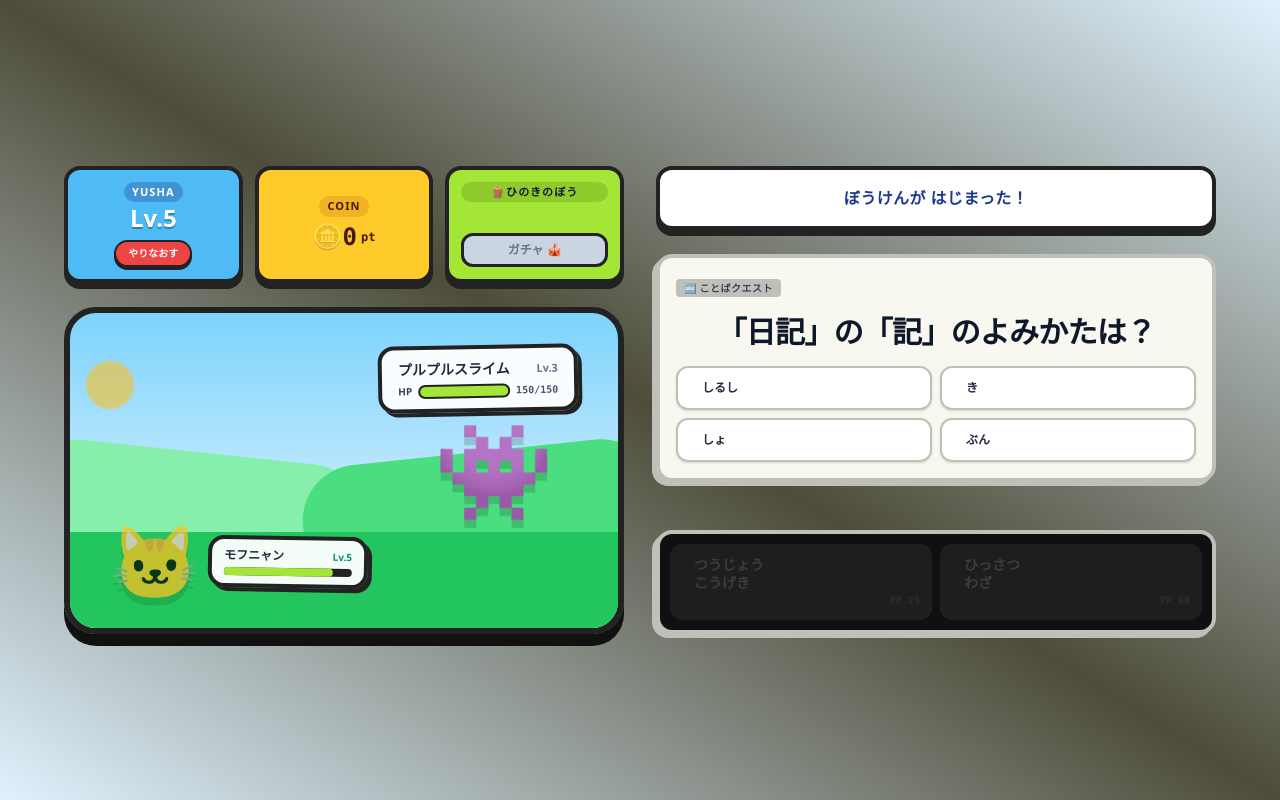
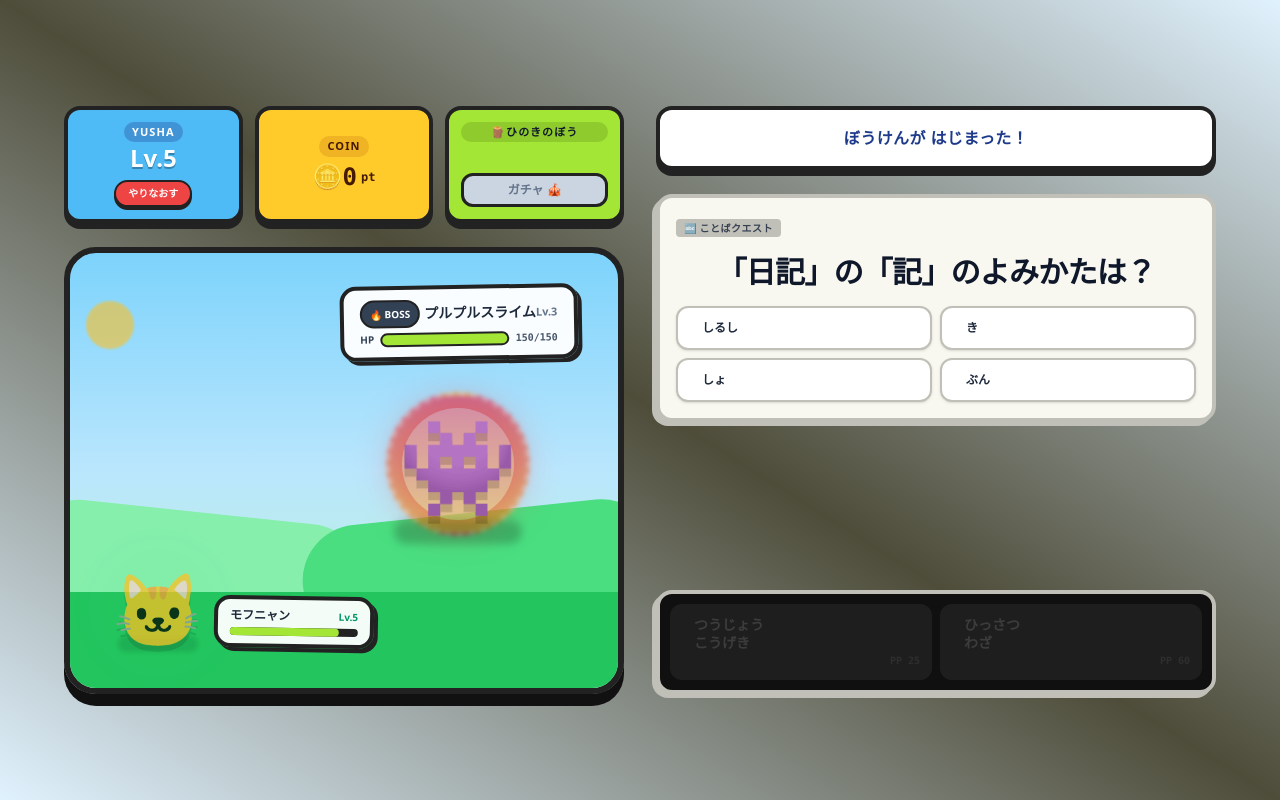
Before and after one commit to kotani6053/manaho-rpg, a Next.js app in the folder my-study-rpg/: page / in a window 1280 px wide. Built offline with nearby package versions, Linux system fonts and the light colour scheme.

Commit message:
Update BattleScene.tsx

```diff
--- a/my-study-rpg/src/components/BattleScene.tsx
+++ b/my-study-rpg/src/components/BattleScene.tsx
@@ -15,29 +15,66 @@ type BattleSceneProps = {
 
 export default function BattleScene({ monster, monsterHP, isAttacking, isTakingDamage }: BattleSceneProps) {
   const hpPercentage = Math.max(0, Math.min(100, (monsterHP / monster.hp) * 100));
+  const hpBarColor = hpPercentage > 50 ? 'bg-[#a3e635]' : hpPercentage > 20 ? 'bg-[#facc15]' : 'bg-[#f87171]';
 
-  // ことだまモンスター風の鮮やかなグリーンのHPバー
-  const hpBarColor = hpPercentage > 50 ? 'bg-[#a3e635]' : hpPercentage > 20 ? 'bg-[#facc15]' : 'bg-[#f87171]';
+  // モンスターのタイプ（絵文字）に合わせて、リッチな背景魔法陣・オーラの色を自動切り替え
+  const getMonsterEffects = () => {
+    if (monster.isRare) {
+      return {
+        aura: "bg-gradient-to-r from-amber-400 via-rose-400 to-indigo-500 animate-spin duration-[8000ms]",
+        glow: "shadow-[0_0_50px_rgba(245,158,11,0.8)]",
+        badge: "👑 SSR"
+      };
+    }
+    // 火・魔王系
+    if (['👹', '🐉', '👾'].includes(monster.img)) {
+      return {
+        aura: "bg-gradient-to-b from-rose-600 to-amber-500 animate-pulse",
+        glow: "shadow-[0_0_40px_rgba(239,68,68,0.6)]",
+        badge: "🔥 BOSS"
+      };
+    }
+    // 水・スライム系
+    if (['💧', '🐟', '🐙'].includes(monster.img)) {
+      return {
+        aura: "bg-gradient-to-tr from-blue-500 via-sky-300 to-emerald-400 animate-bounce duration-[3000ms]",
+        glow: "shadow-[0_0_30px_rgba(14,165,233,0.5)]",
+        badge: "💧 NORMAL"
+      };
+    }
+    // その他通常
+    return {
+      aura: "bg-gradient-to-tr from-emerald-400 to-yellow-300 opacity-60 animate-spin duration-[12000ms]",
+      glow: "shadow-[0_0_20px_rgba(52,211,153,0.4)]",
+      badge: "🍃 NORMAL"
+    };
+  };
+
+  const effects = getMonsterEffects();
 
   return (
     <div className={`flex-1 flex flex-col justify-between p-6 relative overflow-hidden rounded-[2rem] border-[6px] border-[#222222] bg-gradient-to-b from-[#7dd3fc] via-[#bae6fd] to-[#bbf7d0] shadow-[0_12px_0_#111111]`}>
 
-      {/* 遠景の山と太陽のポップアート風グラフィック */}
+      {/* 背景グラフィック */}
       <div className="absolute top-12 left-4 w-12 h-12 bg-amber-400 rounded-full opacity-60 blur-[1px]"></div>
       <div className="absolute bottom-20 -left-10 w-[60%] h-24 bg-[#86efac] rounded-full rotate-6"></div>
       <div className="absolute bottom-16 -right-10 w-[65%] h-28 bg-[#4ade80] rounded-full -rotate-6"></div>
       <div className="absolute bottom-0 inset-x-0 h-24 bg-[#22c55e]"></div>
 
-      {/* ⚔️ 対峙レイアウト (敵は右上、自分は左下) */}
+      {/* ⚔️ 対峙レイアウト */}
       <div className="flex-1 flex flex-col justify-between relative z-10 w-full my-2">
 
         {/* ＝ 敵モンスターエリア（右上） ＝ */}
         <div className="flex flex-col items-end w-full pr-4 relative">
+
           {/* 敵のステータスバッジ */}
-          <div className="bg-white/95 border-[4px] border-[#222222] rounded-2xl p-2.5 px-4 shadow-[4px_4px_0_#222222] min-w-[200px] mb-2 transform -rotate-1">
+          <div className="bg-white/95 border-[4px] border-[#222222] rounded-2xl p-2.5 px-4 shadow-[4px_4px_0_#222222] min-w-[220px] mb-4 transform -rotate-1">
             <div className="flex justify-between items-center mb-1">
               <span className="font-black text-slate-800 text-sm flex items-center gap-1">
-                {monster.isRare && <span className="text-xs bg-[#facc15] text-amber-950 px-1.5 py-0.5 rounded-full border-2 border-[#222222] animate-bounce">SSR</span>}
+                <span className={`text-[10px] text-white px-2 py-0.5 rounded-full border-2 border-[#222222] font-black
+                  ${monster.isRare ? 'bg-gradient-to-r from-amber-500 to-rose-500 animate-pulse' : 'bg-slate-700'}`}>
+                  {effects.badge}
+                </span>
                 {monster.name}
               </span>
               <span className="text-[11px] font-black text-slate-500">Lv.3</span>
@@ -50,23 +87,48 @@ export default function BattleScene({ monster, monsterHP, isAttacking, isTakingD
               <span className="text-[10px] font-mono font-black text-slate-600">{monsterHP}/{monster.hp}</span>
             </div>
           </div>
-          {/* 敵グラフィック */}
-          <div className={`text-8xl select-none filter drop-shadow-[0_8px_0_rgba(0,0,0,0.15)] transition-all duration-150 mr-6
-            ${monsterHP > 0 ? 'scale-100 opacity-100 hover:scale-110' : 'scale-150 opacity-0 duration-700 rotate-12'}
-            ${isTakingDamage ? 'animate-ping bg-red-400/30 rounded-full' : ''}
-          `}>
-            {monsterHP > 0 ? monster.img : '💥'}
+
+          {/* 🔥 キャラクターグラフィック演出（ここを大幅強化！） */}
+          <div className="relative w-44 h-44 flex items-center justify-center mr-8">
+            {monsterHP > 0 && (
+              <>
+                {/* 後方：特大の属性魔方陣オーラ */}
+                <div className={`absolute w-36 h-36 rounded-full opacity-70 blur-[2px] border-4 border-dashed border-white/40 ${effects.aura}`} />
+                {/* 中方：発光グローエフェクト */}
+                <div className={`absolute w-28 h-28 rounded-full bg-white/20 ${effects.glow}`} />
+                {/* 足元：召喚レイヤーの影 */}
+                <div className="absolute bottom-2 w-32 h-6 bg-black/20 rounded-full blur-[4px]" />
+              </>
+            )}
+
+            {/* 前方：本体グラフィック */}
+            <div className={`text-8xl select-none filter drop-shadow-[0_8px_0_rgba(0,0,0,0.15)] transition-all duration-150 z-10
+              ${monsterHP > 0 ? 'scale-100 opacity-100 hover:scale-110 active:scale-95 cursor-pointer' : 'scale-150 opacity-0 duration-700 rotate-45'}
+              ${isTakingDamage ? 'animate-bounce bg-red-500/40 rounded-full p-2' : ''}
+            `}>
+              {monsterHP > 0 ? monster.img : '💥'}
+            </div>
+
+            {/* 前方エフェクト：ダメージ時のパチパチ火花 */}
+            {isTakingDamage && (
+              <div className="absolute inset-0 flex items-center justify-center z-20 text-4xl animate-ping pointer-events-none⭐">⚡💥⚡</div>
+            )}
           </div>
         </div>
 
         {/* ＝ プレイヤーの相棒キャラエリア（左下） ＝ */}
         <div className="flex items-end pl-4 mt-2">
-          <div className={`text-7xl select-none filter drop-shadow-[0_8px_0_rgba(0,0,0,0.15)] z-20 transition-transform
-            ${isAttacking ? 'translate-x-12 -translate-y-8 scale-125 rotate-12' : 'animate-pulse'}
-          `}>
-            🐱
+          <div className="relative w-24 h-24 flex items-center justify-center">
+            {/* 相棒の足元オーラ */}
+            <div className="absolute w-20 h-20 rounded-full bg-emerald-400/30 blur-sm animate-ping duration-[3000ms]" />
+            <div className="absolute bottom-1 w-20 h-4 bg-black/10 rounded-full blur-[2px]" />
+            <div className={`text-7xl select-none filter drop-shadow-[0_6px_0_rgba(0,0,0,0.15)] z-20 transition-transform relative
+              ${isAttacking ? 'translate-x-16 -translate-y-12 scale-125 rotate-12 duration-75' : 'animate-pulse'}`}
+            >
+              🐱
+            </div>
           </div>
-          {/* 相棒の簡易ステータス（ことだま風） */}
+
           <div className="bg-white/95 border-[4px] border-[#222222] rounded-2xl p-2 px-3 shadow-[4px_4px_0_#222222] min-w-[160px] ml-2 mb-2 transform rotate-1">
             <div className="flex justify-between items-center">
               <span className="font-black text-slate-800 text-xs">モフニャン</span>
```
